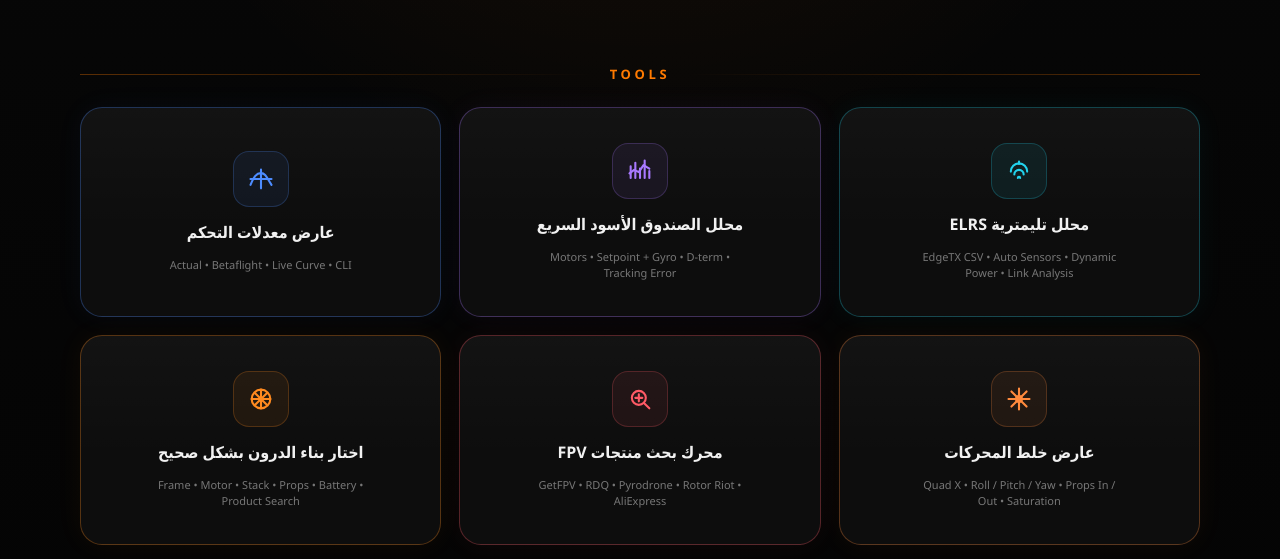
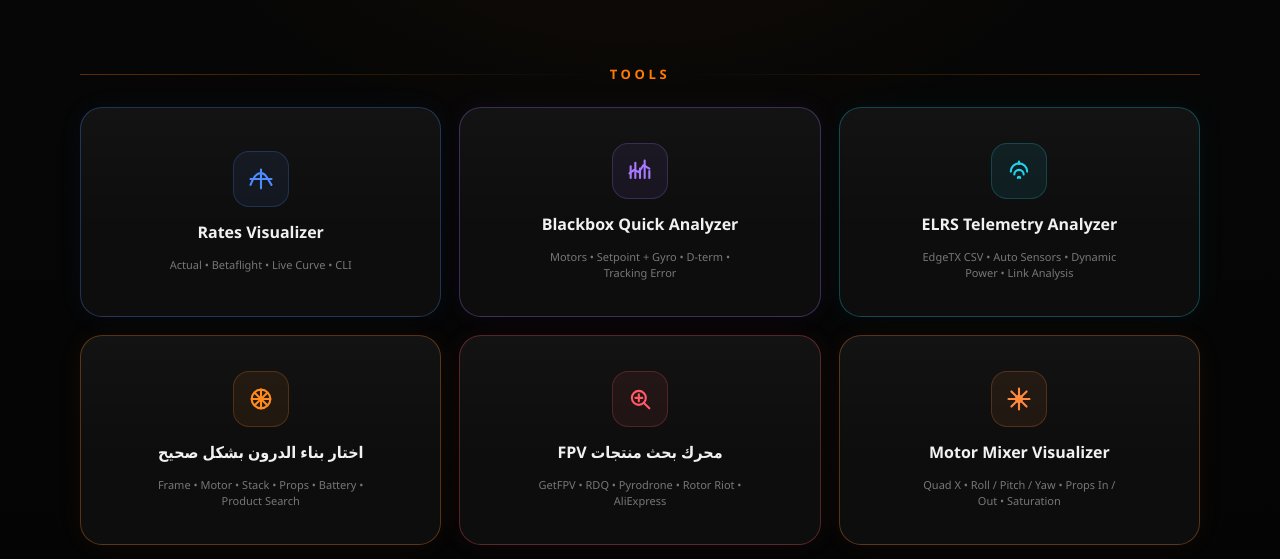
Before and after one commit to Baderfpv/bader-fpv-tools, a plain HTML site: page index.html in a window 1280 px wide. Shown: the part 241-800 px from the top of the page. Drawn offline with Linux system fonts and the light colour scheme.

Commit message:
Revert main tool titles to English

```diff
--- a/index.html
+++ b/index.html
@@ -429,35 +429,35 @@ h1 {
       </div>
 
       <div class="tools-grid">
-        <a class="tool-card tool-card-link" href="tools/telemetry-viewer.html" aria-label="محلل تليمترية ELRS" style="border-color:rgba(34,211,238,.28);box-shadow:0 0 28px rgba(34,211,238,.05)">
+        <a class="tool-card tool-card-link" href="tools/telemetry-viewer.html" aria-label="ELRS Telemetry Analyzer" style="border-color:rgba(34,211,238,.28);box-shadow:0 0 28px rgba(34,211,238,.05)">
           <div class="tool-icon" aria-hidden="true" style="color:#22d3ee;background:rgba(34,211,238,.08);border-color:rgba(34,211,238,.22)">
             <svg viewBox="0 0 24 24"><path d="M5 12.5a7 7 0 0 1 14 0M8 15a4 4 0 0 1 8 0M11 18a1 1 0 1 1 2 0"/><path d="M12 4v2"/></svg>
           </div>
-          <span class="tool-name">محلل تليمترية ELRS</span>
+          <span class="tool-name">ELRS Telemetry Analyzer</span>
           <span class="tool-desc">EdgeTX CSV • Auto Sensors • Dynamic Power • Link Analysis</span>
         </a>
 
-        <a class="tool-card tool-card-link" href="tools/blackbox-quick-analyzer.html" aria-label="محلل الصندوق الأسود السريع" style="border-color:rgba(168,121,255,.30);box-shadow:0 0 28px rgba(168,121,255,.05)">
+        <a class="tool-card tool-card-link" href="tools/blackbox-quick-analyzer.html" aria-label="Blackbox Quick Analyzer" style="border-color:rgba(168,121,255,.30);box-shadow:0 0 28px rgba(168,121,255,.05)">
           <div class="tool-icon" aria-hidden="true" style="color:#a879ff;background:rgba(168,121,255,.08);border-color:rgba(168,121,255,.22)">
             <svg viewBox="0 0 24 24"><path d="M4 18V8m4 10V5m4 13v-8m4 8V3m4 15v-6"/><path d="M3 14l4-3 4 2 4-6 5 3"/></svg>
           </div>
-          <span class="tool-name">محلل الصندوق الأسود السريع</span>
+          <span class="tool-name">Blackbox Quick Analyzer</span>
           <span class="tool-desc">Motors • Setpoint + Gyro • D-term • Tracking Error</span>
         </a>
 
-        <a class="tool-card tool-card-link" href="tools/rates-visualizer.html" aria-label="عارض معدلات التحكم" style="border-color:rgba(77,140,255,.30);box-shadow:0 0 28px rgba(77,140,255,.05)">
+        <a class="tool-card tool-card-link" href="tools/rates-visualizer.html" aria-label="Rates Visualizer" style="border-color:rgba(77,140,255,.30);box-shadow:0 0 28px rgba(77,140,255,.05)">
           <div class="tool-icon" aria-hidden="true" style="color:#4d8cff;background:rgba(77,140,255,.08);border-color:rgba(77,140,255,.22)">
             <svg viewBox="0 0 24 24"><path d="M3 17c3-7 5-10 9-10s5 4 9 10"/><path d="M3 12h18M12 4v16"/></svg>
           </div>
-          <span class="tool-name">عارض معدلات التحكم</span>
+          <span class="tool-name">Rates Visualizer</span>
           <span class="tool-desc">Actual • Betaflight • Live Curve • CLI</span>
         </a>
 
-        <a class="tool-card tool-card-link" href="tools/motor-mixer-visualizer.html" aria-label="عارض خلط المحركات" style="border-color:rgba(255,138,61,.30);box-shadow:0 0 28px rgba(255,138,61,.05)">
+        <a class="tool-card tool-card-link" href="tools/motor-mixer-visualizer.html" aria-label="Motor Mixer Visualizer" style="border-color:rgba(255,138,61,.30);box-shadow:0 0 28px rgba(255,138,61,.05)">
           <div class="tool-icon" aria-hidden="true" style="color:#ff8a3d;background:rgba(255,138,61,.08);border-color:rgba(255,138,61,.22)">
             <svg viewBox="0 0 24 24"><path d="M12 3v18M3 12h18M5.5 5.5l13 13m0-13-13 13"/><circle cx="12" cy="12" r="2.5"/></svg>
           </div>
-          <span class="tool-name">عارض خلط المحركات</span>
+          <span class="tool-name">Motor Mixer Visualizer</span>
           <span class="tool-desc">Quad X • Roll / Pitch / Yaw • Props In / Out • Saturation</span>
         </a>
 
```
